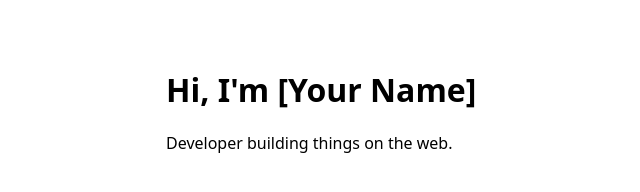
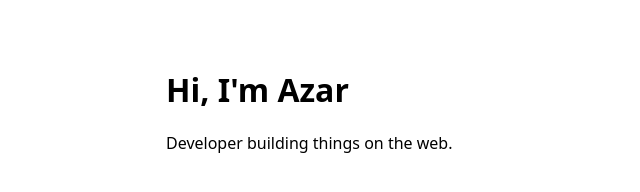
Before and after one commit to terminalzGhost/terminalzGhost.github.io, a plain HTML site: page index.html in a window 1280 px wide. Shown: the whole page, without its empty margins (149-789 px from the left). Drawn offline with Linux system fonts and the light colour scheme.

Commit message:
Add files via upload

```diff
--- a/index.html
+++ b/index.html
@@ -10,7 +10,7 @@
   </style>
 </head>
 <body>
-  <h1>Hi, I'm [Your Name]</h1>
+  <h1>Hi, I'm Azar</h1>
   <p>Developer building things on the web.</p>
 </body>
 </html>
```
